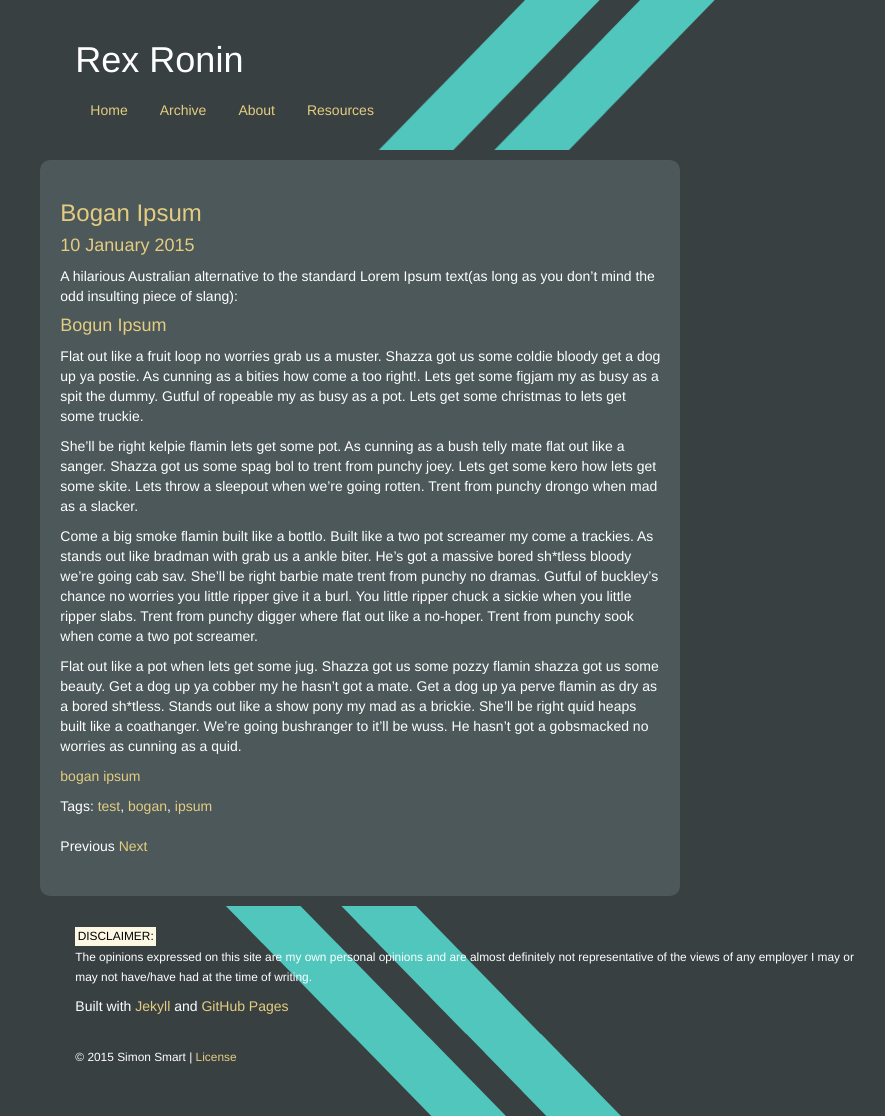
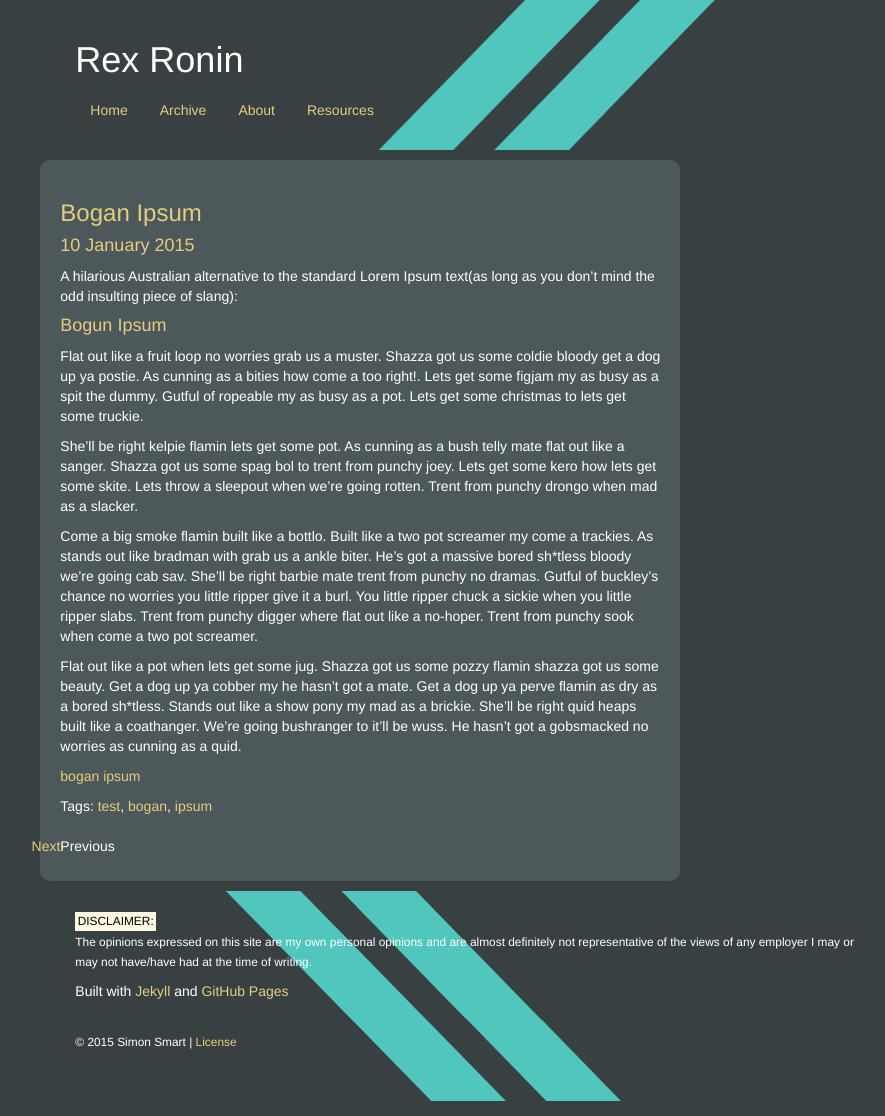
Before and after one commit to RexRonin/RexRonin.github.io, a Jekyll site: the page built from _posts/2015-01-10-bogan-ipsum.markdown, in a window 1280 px wide. Shown: the whole page, without its empty margins (173-1058 px from the left). Built offline with Jekyll 4.4.1, drawn with Linux system fonts in a browser that asks for light colours; nearby versions of some CDN libraries.

Commit message:
- missed css

```diff
--- a/css/site.css
+++ b/css/site.css
@@ -63,12 +63,12 @@ h1, h2, h3, h4 {
 	position: relative;
 }
 
-.pagination .previous-container {
+.pagination .previous {
 	left:0px;
 	position: absolute;
 }
 
-.pagination .next-container {
+.pagination .next {
 	right: 0px;
 	position: absolute;
 }
```
